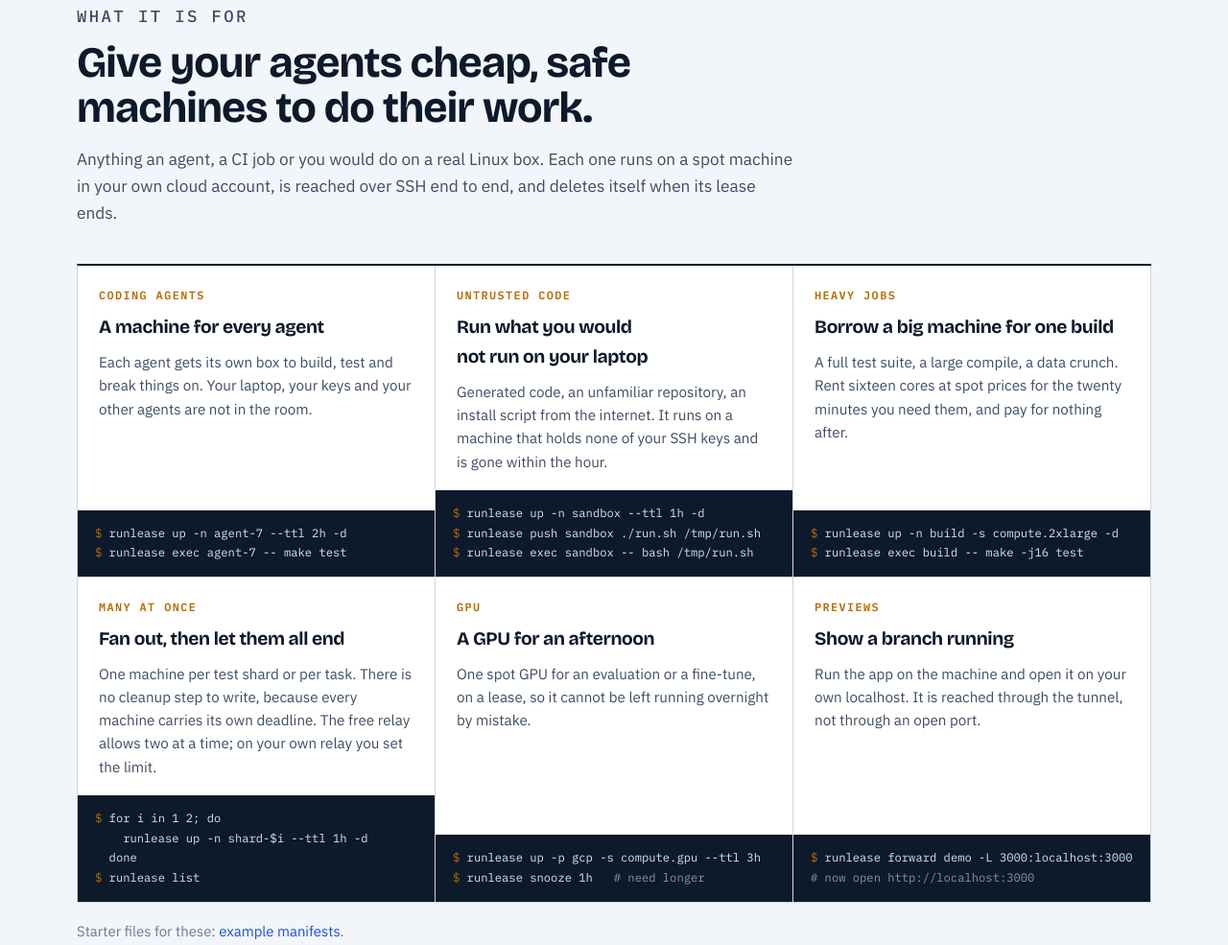
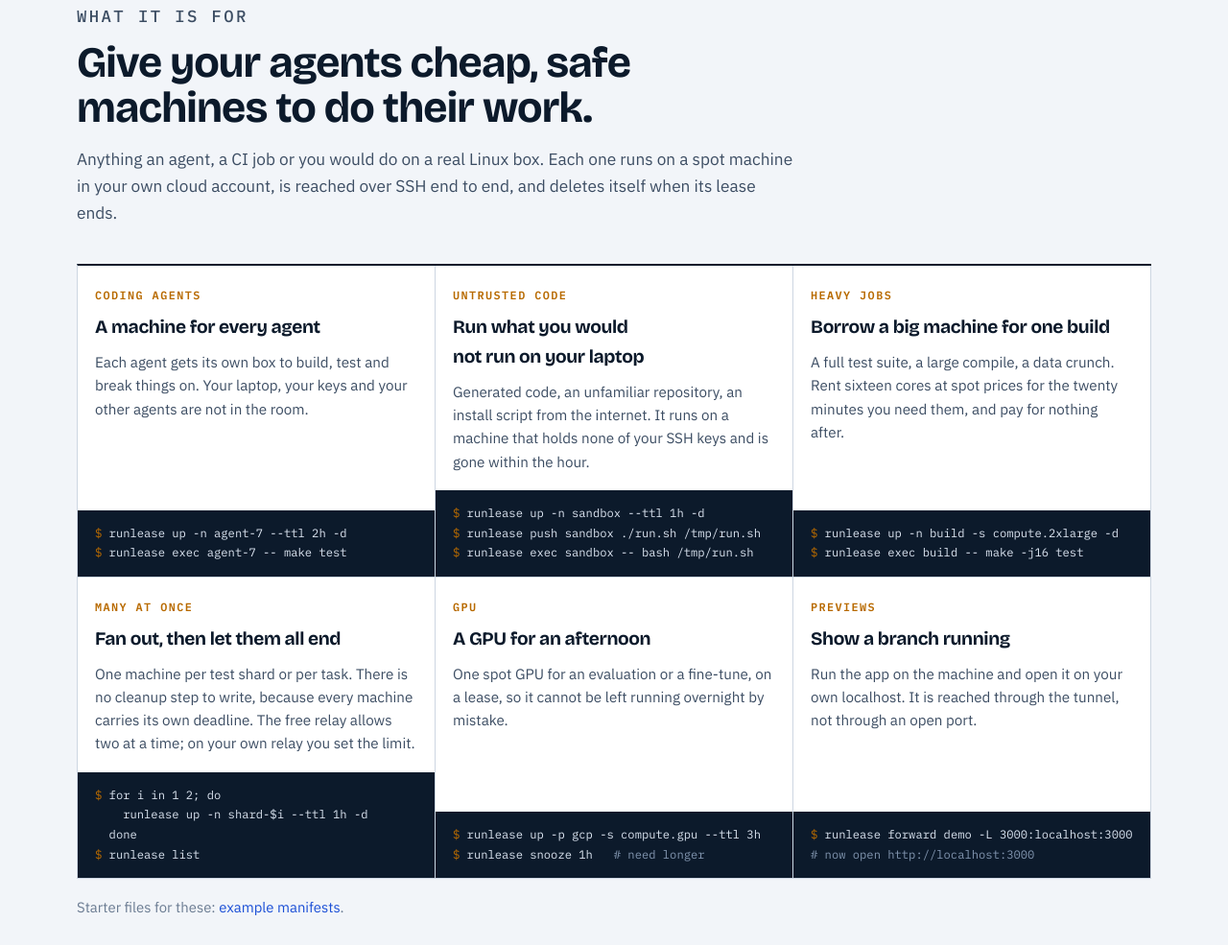
Before and after one commit to marshal-org/runlease, a plain HTML site: page site/index.html in a window 1280 px wide. Shown: the part 2642-3627 px from the top of the page at 96% size. Drawn offline with nearby package versions, Linux system fonts and the light colour scheme.

Commit message:
fix(site): line the use-case text up with its command block
Signed-off-by: Ofir Makmal <ofir@marshal.codes>

```diff
--- a/site/index.html
+++ b/site/index.html
@@ -209,11 +209,11 @@
 
   /* use cases */
   .uses { display: grid; grid-template-columns: repeat(3, minmax(0, 1fr)); gap: 0; border-top: 2px solid var(--ink); border-left: 1px solid var(--rule); }
-  .usecase { display: flex; flex-direction: column; min-width: 0; padding: 22px 22px 0; border-right: 1px solid var(--rule); border-bottom: 1px solid var(--rule); background: var(--sheet); }
+  .usecase { display: flex; flex-direction: column; min-width: 0; padding: 22px 18px 0; border-right: 1px solid var(--rule); border-bottom: 1px solid var(--rule); background: var(--sheet); }
   .usecase .k { font-family: var(--mono); font-size: .74rem; letter-spacing: .12em; text-transform: uppercase; color: var(--lease); font-weight: 600; }
   .usecase h3 { font-size: 1.2rem; font-weight: 700; margin: 8px 0 8px; text-wrap: balance; }
   .usecase p { color: var(--ink-2); font-size: .95rem; margin-bottom: 18px; }
-  .usecase pre { margin: auto -22px 0; padding: 14px 18px; background: var(--term-bg); color: var(--term-ink); font-family: var(--mono); font-size: .76rem; line-height: 1.7; white-space: pre-wrap; overflow-wrap: anywhere; overflow-x: visible; }
+  .usecase pre { margin: auto -18px 0; padding: 14px 18px; background: var(--term-bg); color: var(--term-ink); font-family: var(--mono); font-size: .76rem; line-height: 1.7; white-space: pre-wrap; overflow-wrap: anywhere; overflow-x: visible; }
   .usecase pre .c { color: var(--term-dim); }
   .usecase pre .p { color: var(--lease); user-select: none; }
   #security { border-top: 1px solid var(--rule); }
```
